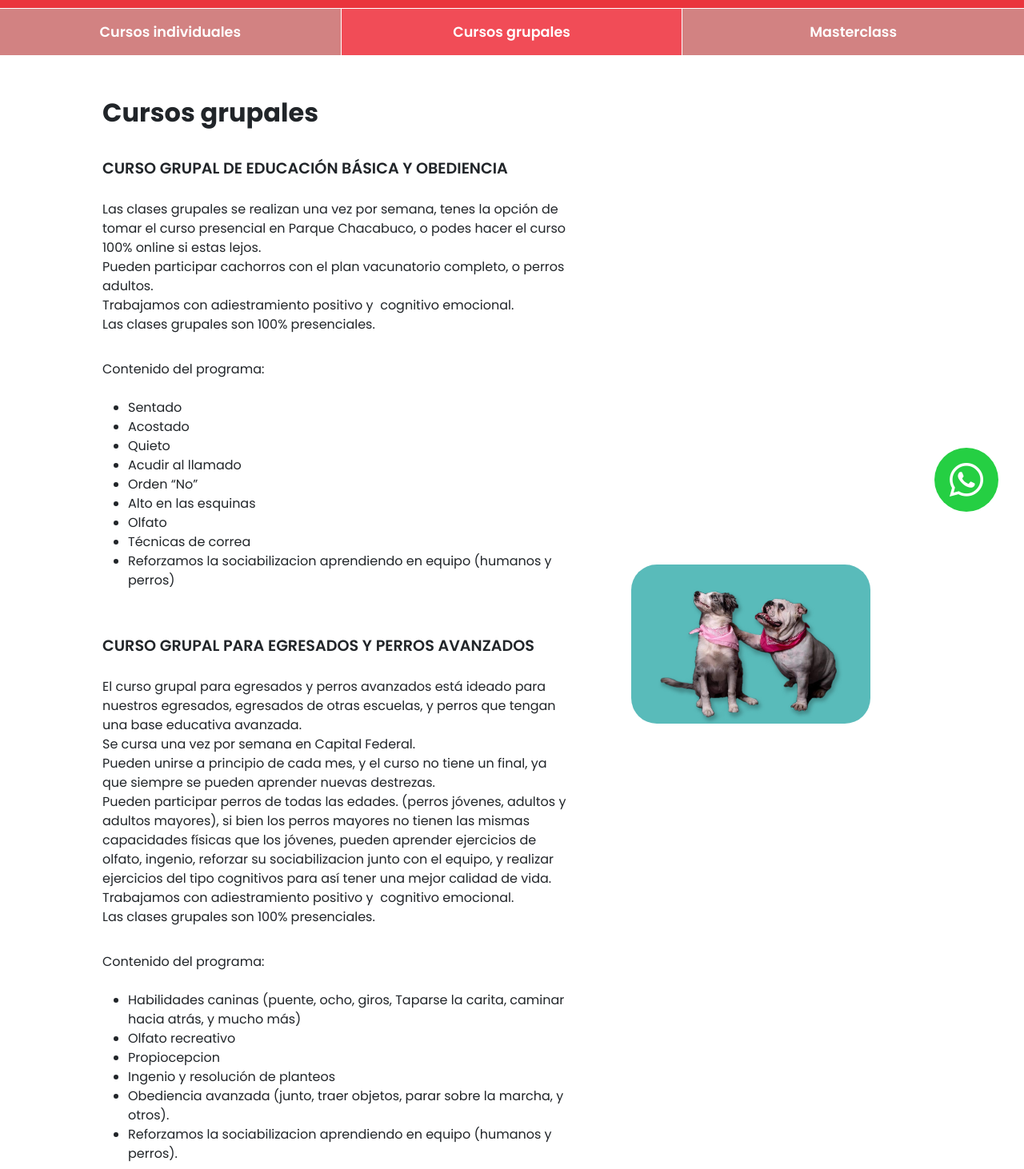
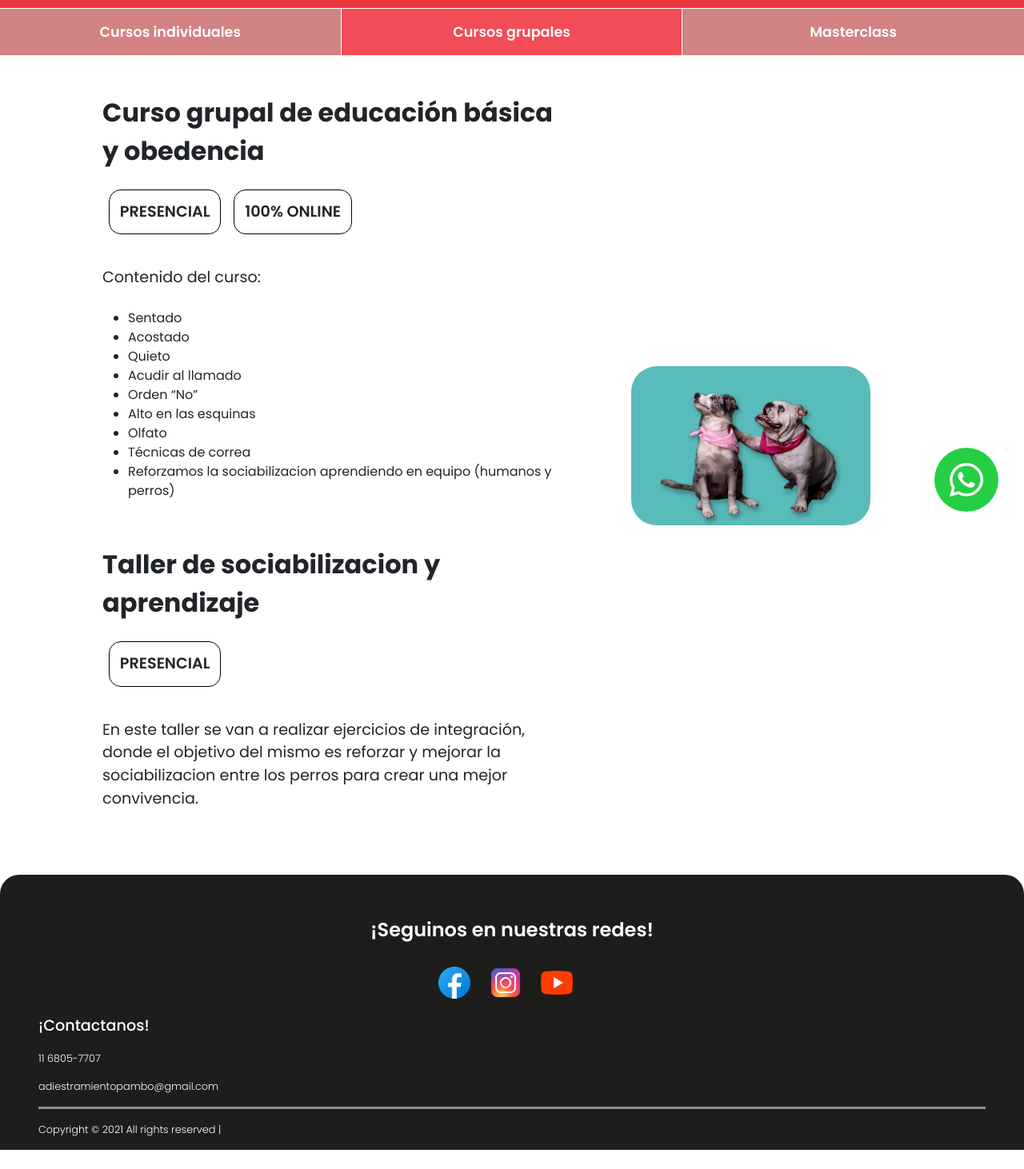
Before and after one commit to IgnacioCurto/Adiestramiento_Pambo, a React (Create React App) app: page /cursos/grupales in a window 1280 px wide. Shown: the part 128-1590 px from the top of the page at 80% size. After the commit the page ends 1566 px from the top, so only its background shows below. Built offline with nearby package versions, Linux system fonts and the light colour scheme.

Commit message:
modalidades de cursos y analytics

```diff
--- a/src/components/CursosGru.js
+++ b/src/components/CursosGru.js
@@ -7,19 +7,16 @@ export const CursosGru = () => {
         <div>
             <div className="cont_curso row">
                 <div className="cont_info_curso col-xl-7 col-md-7 col-sm-12">
-                    <div className="titulo_curso">Cursos grupales</div>
 
-                    <div className="subtitulo_curso">CURSO GRUPAL DE EDUCACIÓN BÁSICA Y OBEDIENCIA</div>
-
-                    <div className="cont_texto">
-                        <div className="texto">Las clases grupales se realizan una vez por semana, tenes la opción de tomar el curso presencial en Parque Chacabuco, o podes hacer el curso 100% online si estas lejos.</div>
-                        <div className="texto">Pueden participar cachorros con el plan vacunatorio completo, o perros adultos.</div>
-                        <div className="texto">Trabajamos con adiestramiento positivo y  cognitivo emocional. </div>
-                        <div className="texto">Las clases grupales son 100% presenciales.</div>
+                    <div className="titulo_curso">Curso grupal de educación básica y obedencia</div>
+                    <div className="cont_cursoInd">
+                        <div className="subtitulo_curso">PRESENCIAL</div>
+                        <div className="subtitulo_curso">100% ONLINE</div>
                     </div>
 
+
                     <div className="programa">
-                        <div className="titulo_programa">Contenido del programa:</div>
+                        <div className="titulo_programa">Contenido del curso:</div>
 
                         <ul className="ul_programa">
                             <li className="item_programa">Sentado</li>
@@ -34,29 +31,12 @@ export const CursosGru = () => {
                         </ul>
                     </div>
 
-                    <div className="subtitulo_curso">CURSO GRUPAL PARA EGRESADOS Y PERROS AVANZADOS</div>
-
-                    <div className="cont_texto">
-                        <div className="texto">El curso grupal para egresados y perros avanzados está ideado para nuestros egresados, egresados de otras escuelas, y perros que tengan una base educativa avanzada.</div>
-                        <div className="texto">Se cursa una vez por semana en Capital Federal.</div>
-                        <div className="texto">Pueden unirse a principio de cada mes, y el curso no tiene un final, ya que siempre se pueden aprender nuevas destrezas.</div>
-                        <div className="texto">Pueden participar perros de todas las edades. (perros jóvenes, adultos y adultos mayores), si bien los perros mayores no tienen las mismas capacidades físicas que los jóvenes, pueden aprender ejercicios de olfato, ingenio, reforzar su sociabilizacion junto con el equipo, y realizar  ejercicios del tipo cognitivos para así tener una mejor calidad de vida.</div>
-                        <div className="texto">Trabajamos con adiestramiento positivo y  cognitivo emocional.</div>
-                        <div className="texto">Las clases grupales son 100% presenciales.</div>
+                    <div className="titulo_curso">Taller de sociabilizacion y aprendizaje</div>
+                    <div className="cont_cursoInd">
+                        <div className="subtitulo_curso">PRESENCIAL</div>
                     </div>
 
-                    <div className="programa">
-                        <div className="titulo_programa">Contenido del programa:</div>
-
-                        <ul className="ul_programa">
-                            <li className="item_programa">Habilidades caninas (puente, ocho, giros, Taparse la carita, caminar hacia atrás, y mucho más)</li>
-                            <li className="item_programa">Olfato recreativo</li>
-                            <li className="item_programa">Propiocepcion</li>
-                            <li className="item_programa">Ingenio y resolución de planteos</li>
-                            <li className="item_programa">Obediencia avanzada (junto, traer objetos, parar sobre la marcha, y otros).</li>
-                            <li className="item_programa">Reforzamos la sociabilizacion aprendiendo en equipo (humanos y perros).</li>
-                        </ul>
-                    </div>
+                    <div className="texto_taller">En este taller se van a realizar ejercicios de integración, donde el objetivo del mismo es reforzar y mejorar la sociabilizacion entre los perros para crear una mejor convivencia.</div>
 
 
                 </div>
--- a/src/components/CursosInd.js
+++ b/src/components/CursosInd.js
@@ -12,20 +12,15 @@ export const CursosInd = ({handlerPintarCurso}) => {
             <div className="cont_info_curso col-xl-7 col-md-7 col-sm-12">
                 <div className="titulo_curso">Cursos individuales</div>
 
-                <div className="subtitulo_curso">CLASES INDIVIDUALES SEMI-PRESENCIALES</div>
-
-                <div className="cont_texto">
-                    <div className="texto">
-                        El curso de educación preventiva para cachorros es un curso individual de 6 meses de duración, donde la primera mitad del curso de realiza a través de Zoom y luego la otra mitad se realiza en el parque Chacabuco o Flores (nuestros parques de base).
-                    </div>
-                    <div className="texto">Trabajamos con adiestramiento positivo y  cognitivo emocional.</div>
-                    <div className="texto">Las clases se realizan a través de modalidad online, y de forma presencial. </div>
-                    <div className="texto">Si vivís en el interior del país o en el exterior podes cursar el curso 100% online.</div>
+                <div className="cont_cursoInd">
+                    <div className="subtitulo_curso">SEMI-PRESENCIALES</div>
+                    <div className="subtitulo_curso">100% ONLINE</div>
+                    <div className="subtitulo_curso">A DOMICILIO</div>
                 </div>
 
 
                 <div className="programa">
-                    <div className="titulo_programa">Contenido del programa:</div>
+                    <div className="titulo_programa">¿Qué van a aprender?</div>
                     <ul className="ul_programa">
 
                         <li className="item_programa">Educación general dentro de la casa con la familia y visitas.</li>
@@ -38,60 +33,6 @@ export const CursosInd = ({handlerPintarCurso}) => {
 
                     </ul>
                 </div>
-
-
-                {/* <div className="subtitulo_curso">CURSO INDIVIDUAL DE EDUCACIÓN BÁSICA GENERAL PARA PERROS ADULTOS SIN PROBLEMAS</div>
-
-                <div className="cont_texto">
-                    <div className="texto">
-                        El curso de educación básica general es un curso individual de 6 meses de duración con modalidad regular o 3 meses a través de modalidad intensiva. Programado para perros desde los 7 meses de edad en adelante.
-                    </div>
-                    <div className="texto">
-                        Trabajamos con adiestramiento positivo y  cognitivo emocional.
-                    </div>
-                    <div className="texto">
-                        Las clases se realizan a través de modalidad online, y de forma presencial.
-                        </div>
-                    <div className="texto">
-                        Si vivís en el interior del país o en el exterior podes cursar el curso 100% online.
-                    </div>
-                </div>
-
-                <div className="programa">
-                    <div className="titulo_programa">Contenido del programa:</div>
-
-                    <ul className="ul_programa">
-                        <li className="item_programa">Educación general dentro de la casa con la familia y visitas.</li>
-                        <li className="item_programa">Obediencia básica general : sentado , acostado, quieto, acudir al llamado, orden NO, alto en las esquinas, ejercicios de calma, olfato, autocontrol, caminar correctamente sin tirar de la correa, y mucho más.</li>
-                        <li className="item_programa">Correcto vínculo entre la familia y el perro.</li>
-                        <li className="item_programa">Lenguaje canino.</li>
-                        <li className="item_programa">Fundamentos del aprendizaje.</li>
-                        <li className="item_programa">Comportamiento adecuado en el parque con personas, niños y otros perros.</li>
-                    </ul>
-
-                </div>
-
-                <div className="subtitulo_curso">CURSO INDIVIDUAL DE EDUCACIÓN PARA PERROS ADULTOS CON RESOLUCIÓN DE CONFLICTOS</div>
-
-                <div className="cont_texto">
-                    <div className="texto">
-                        El curso de educación básica general es un curso individual de 6 meses de duración con modalidad regular o 3 meses a través de modalidad intensiva. Programado para perros desde los 7 meses de edad en adelante.
-                    </div>
-                    <div className="texto">Trabajamos con adiestramiento positivo y  cognitivo emocional.</div>
-                    <div className="texto">Las clases se realizan a través de modalidad online, y de forma presencial.</div>
-                    <div className="texto">Si vivís en el interior del país o en el exterior podes cursar el curso 100% online.</div>
-                </div>
-
-                <div className="titulo_programa">Contenido del programa:</div>
-
-                <ul className="ul_programa">
-                    <li className="item_programa">Educación general dentro de la casa con la familia y visitas.</li>
-                    <li className="item_programa">Obediencia básica general : sentado , acostado, quieto, acudir al llamado, orden NO, alto en las esquinas, ejercicios de calma, olfato, autocontrol, caminar correctamente sin tirar de la correa, y mucho más.
-                    Correcto vínculo entre la familia y el perro.</li>
-                    <li className="item_programa">Lenguaje canino.</li>
-                    <li className="item_programa">Fundamentos del aprendizaje.</li>
-                    <li className="item_programa">Comportamiento adecuado en el parque con personas, niños y otros perros.</li>
-                </ul> */}
             </div>
 
             <div className="cont_img_curso col-xl-5 col-md-5 col-sm-12">
--- a/src/css/cursos.css
+++ b/src/css/cursos.css
@@ -15,7 +15,6 @@
     font-weight: 600;
     color: white;
     border-right: 1px white solid;
-
     transition: .3s ease-in-out;
 }
 
@@ -46,18 +45,34 @@
     padding-right: 1rem;
 }
 
+.cont_cursoInd{
+    text-align: center;
+    display: flex;
+    flex-direction: row;
+}
+
 .titulo_curso{
+    margin-bottom: 1rem;
     margin-top: 2rem;
     font-weight: 700;
     font-size: 2rem;
 }
 
 .subtitulo_curso{
-    margin-top: 2rem;
+    border: 1.5px solid black;
+    border-radius: 15px;
+    padding: .8rem;
+    margin: .5rem;
     font-weight: 600;
     font-size: 1.2rem;
+    transition: .5s ease;
 }
 
+.subtitulo_curso:hover{
+    transform: scale(1.05);
+    border: 1.5px solid #f14c57;
+    color: #f14c57;
+}
 .cont_texto{
     margin-top: 1.5rem;
 }
@@ -68,6 +83,7 @@
 }
 
 .titulo_programa{
+    font-size: 1.2rem;
     margin-bottom: 1.5rem;
 }
 
@@ -76,6 +92,11 @@
     justify-content: center;
     align-items: center;
     margin-top: 2rem;
+}
+
+.texto_taller{
+    margin-top: 2rem;
+    font-size: 1.2rem;
 }
 
 .foto_curso{
@@ -98,12 +119,22 @@ vertical-align: -0.125em;
         grid-template-columns: 1fr;
     }
 
+    .cont_cursoInd{
+        text-align: center;
+        display: flex;
+        flex-direction: column;
+    }
+
     .curso_btn{
         padding: 1rem;
         border-right: none;
         border-bottom: 1px white solid;
     }
 
+    .subtitulo_curso{
+        border: 1.5px solid #f07079;
+        color: #f07079;
+    }
     .cont_img_curso{
         margin-top: 3rem;
     }
```
Also changed, not shown: public/index.html (+30 -4 lines).
